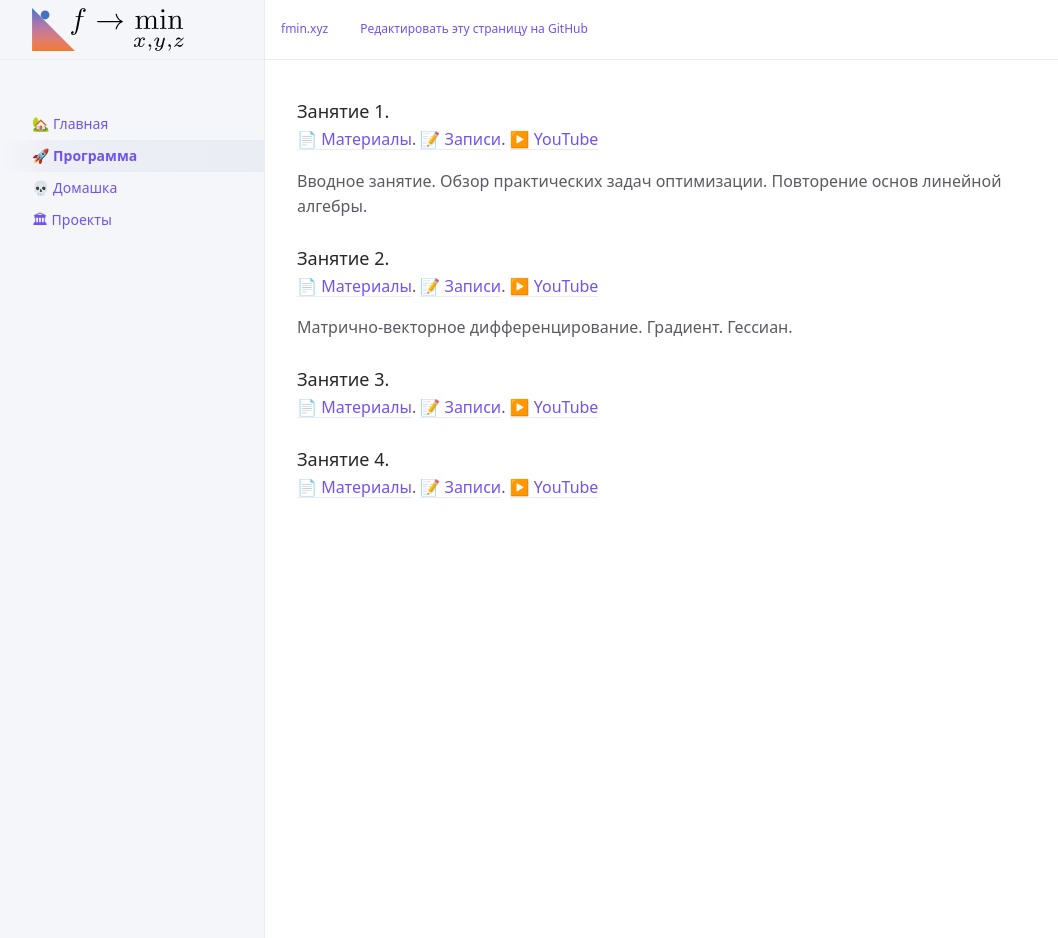
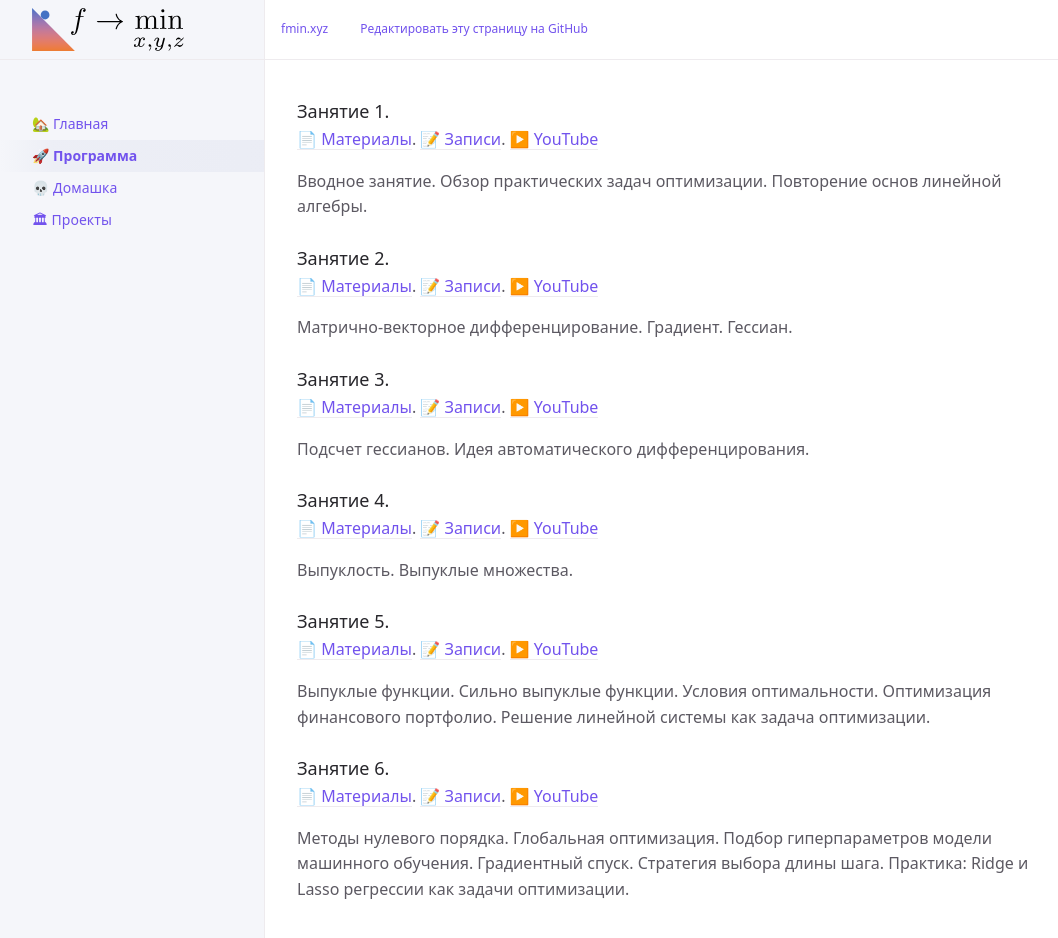
Before and after one commit to MerkulovDaniil/msus22, a Jekyll site: the page built from program.md, in a window 1280 px wide and 951 px high. Shown: the top 938 px of the window, without its empty margins (107-1165 px from the left). Built offline with Jekyll 4.4.1, drawn with Linux system fonts in a browser that asks for light colours; our own code applies the rules of GitHub Pages for plain Markdown files; a script that is not in the unit is left out.

Commit message:
update presentations

```diff
--- a/program.md
+++ b/program.md
@@ -14,9 +14,22 @@ nav_order: 2
 Матрично-векторное дифференцирование. Градиент. Гессиан.
 
 ### Занятие 3.
-[📄 Материалы](/presentations/3.pdf). [📝 Записи](/notes/3.pdf). [▶️ YouTube]()
+[📄 Материалы](/presentations/3.pdf). [📝 Записи](/notes/3.pdf). [▶️ YouTube](https://youtu.be/4iSTtr9U6zs)
 
-
+Подсчет гессианов. Идея автоматического дифференцирования.
 
 ### Занятие 4.
-[📄 Материалы](/presentations/4.pdf). [📝 Записи](/notes/4.pdf). [▶️ YouTube]()
+[📄 Материалы](/presentations/4.pdf). [📝 Записи](/notes/4.pdf). [▶️ YouTube](https://youtu.be/wldAS7visAI)
+
+Выпуклость. Выпуклые множества.
+
+### Занятие 5.
+[📄 Материалы](/presentations/5.pdf). [📝 Записи](/notes/5.pdf). [▶️ YouTube]()
+
+Выпуклые функции. Сильно выпуклые функции. Условия оптимальности.  Оптимизация финансового портфолио. Решение линейной системы как задача оптимизации.
+
+### Занятие 6.
+[📄 Материалы](/presentations/6.pdf). [📝 Записи](/notes/6.pdf). [▶️ YouTube]()
+
+Методы нулевого порядка. Глобальная оптимизация. Подбор гиперпараметров модели машинного обучения.
+Градиентный спуск. Стратегия выбора длины шага. Практика: Ridge и Lasso регрессии как задачи оптимизации.
```
Also changed, not shown: 7 other files.
